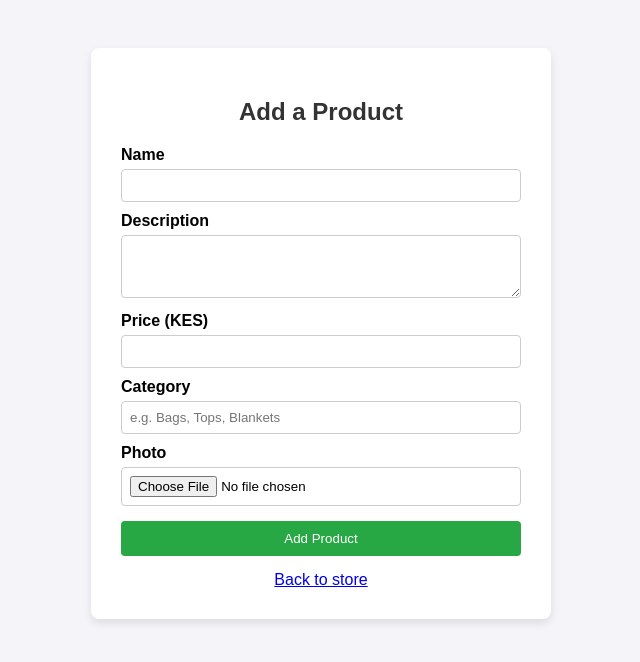
After one commit to nimohwin/online-store, a FastAPI app: template templates/admin_add_product.html in a window 1280 px wide. The commit adds this page. Shown: the top 662 px of the page, without its empty margins (319-959 px from the left). Run offline with FastAPI, Linux system fonts and the light colour scheme; the template is opened without the code that fills it, so the values that code supplies are empty.

Commit message:
Add products, admin upload and gallery

```diff
--- a/main.py
+++ b/main.py
@@ -1,5 +1,8 @@
+import os
+import uuid
+
 import bcrypt
-from fastapi import FastAPI, Request, Form, Depends
+from fastapi import FastAPI, Request, Form, Depends, File, UploadFile
 from fastapi.responses import HTMLResponse, RedirectResponse
 from fastapi.staticfiles import StaticFiles
 from fastapi.templating import Jinja2Templates
@@ -7,9 +10,13 @@ from sqlalchemy.orm import Session
 from starlette.middleware.sessions import SessionMiddleware
 
 from database import Base, engine, get_db
-from models import User
+from models import User, Product
 
 Base.metadata.create_all(bind=engine)
+
+UPLOAD_DIR = "static/uploads"
+ALLOWED_EXTENSIONS = {".jpg", ".jpeg", ".png", ".webp"}
+os.makedirs(UPLOAD_DIR, exist_ok=True)
 
 app = FastAPI()
 app.add_middleware(SessionMiddleware, secret_key="change-this-to-something-long-and-random")
@@ -17,10 +24,22 @@ app.mount("/static", StaticFiles(directory="static"), name="static")
 templates = Jinja2Templates(directory="templates")
 
 
+def get_current_user(request: Request, db: Session):
+    user_id = request.session.get("user_id")
+    return db.get(User, user_id) if user_id else None
+
+
 @app.get("/", response_class=HTMLResponse)
-def home(request: Request):
-    return templates.TemplateResponse(request=request, name="home.html")
+def home(request: Request, db: Session = Depends(get_db)):
+    products = db.query(Product).order_by(Product.id.desc()).all()
+    return templates.TemplateResponse(
+        request=request,
+        name="home.html",
+        context={"user": get_current_user(request, db), "products": products},
+    )
 
+
+# ---------- Auth ----------
 
 @app.get("/register", response_class=HTMLResponse)
 def register_page(request: Request):
@@ -76,3 +95,52 @@ def login(
 def logout(request: Request):
     request.session.clear()
     return RedirectResponse(url="/", status_code=303)
+
+
+# ---------- Admin: add products ----------
+
+@app.get("/admin/products/new", response_class=HTMLResponse)
+def new_product_page(request: Request, db: Session = Depends(get_db)):
+    user = get_current_user(request, db)
+    if not user or user.role != "admin":
+        return RedirectResponse(url="/login", status_code=303)
+    return templates.TemplateResponse(
+        request=request, name="admin_add_product.html", context={"user": user}
+    )
+
+
+@app.post("/admin/products", response_class=HTMLResponse)
+async def create_product(
+    request: Request,
+    name: str = Form(...),
+    description: str = Form(""),
+    price: int = Form(...),
+    category: str = Form(""),
+    image: UploadFile = File(...),
+    db: Session = Depends(get_db),
+):
+    user = get_current_user(request, db)
+    if not user or user.role != "admin":
+        return RedirectResponse(url="/login", status_code=303)
+
+    ext = os.path.splitext(image.filename)[1].lower()
+    if ext not in ALLOWED_EXTENSIONS:
+        return templates.TemplateResponse(
+            request=request,
+            name="admin_add_product.html",
+            context={"user": user, "error": "Please upload a .jpg, .png or .webp image."},
+        )
+
+    filename = f"{uuid.uuid4().hex}{ext}"
+    with open(os.path.join(UPLOAD_DIR, filename), "wb") as f:
+        f.write(await image.read())
+
+    db.add(Product(
+        name=name,
+        description=description,
+        price=price,
+        category=category,
+        image_path=f"/static/uploads/{filename}",
+    ))
+    db.commit()
+    return RedirectResponse(url="/", status_code=303)
--- /dev/null
+++ b/templates/admin_add_product.html
@@ -0,0 +1,43 @@
+<!DOCTYPE html>
+<html lang="en">
+<head>
+    <meta charset="UTF-8">
+    <title>Add Product</title>
+    <style>
+        body { font-family: Arial, sans-serif; background: #f4f4f9; display: flex; justify-content: center; padding: 40px 0; }
+        .container { background: #fff; padding: 30px; border-radius: 8px; box-shadow: 0 4px 8px rgba(0,0,0,0.1); width: 400px; }
+        h2 { text-align: center; color: #333; }
+        label { display: block; margin-top: 10px; font-weight: bold; }
+        input, textarea { width: 100%; padding: 8px; margin-top: 5px; border: 1px solid #ccc; border-radius: 4px; box-sizing: border-box; font-family: inherit; }
+        .btn { margin-top: 15px; width: 100%; padding: 10px; background: #28a745; color: white; border: none; border-radius: 4px; cursor: pointer; }
+        .btn:hover { background: #218838; }
+        .error { color: red; text-align: center; }
+        .back { text-align: center; margin-top: 15px; }
+    </style>
+</head>
+<body>
+    <div class="container">
+        <h2>Add a Product</h2>
+        {% if error %}<p class="error">{{ error }}</p>{% endif %}
+        <form action="/admin/products" method="post" enctype="multipart/form-data">
+            <label for="name">Name</label>
+            <input type="text" id="name" name="name" required>
+
+            <label for="description">Description</label>
+            <textarea id="description" name="description" rows="3"></textarea>
+
+            <label for="price">Price (KES)</label>
+            <input type="number" id="price" name="price" min="0" required>
+
+            <label for="category">Category</label>
+            <input type="text" id="category" name="category" placeholder="e.g. Bags, Tops, Blankets">
+
+            <label for="image">Photo</label>
+            <input type="file" id="image" name="image" accept="image/*" required>
+
+            <button type="submit" class="btn">Add Product</button>
+        </form>
+        <div class="back"><a href="/">Back to store</a></div>
+    </div>
+</body>
+</html>
```
Also changed, not shown: make_admin.py (added, +12 -0 lines), models.py (+11 -0 lines), reset_password.py (added, +19 -0 lines), templates/home.html (+52 -3 lines), templates/home_old.html (added, +11 -0 lines), static/uploads/fbfb2cc3d81842c5881993a0b3ded303.jpeg (added), 1 other file.
